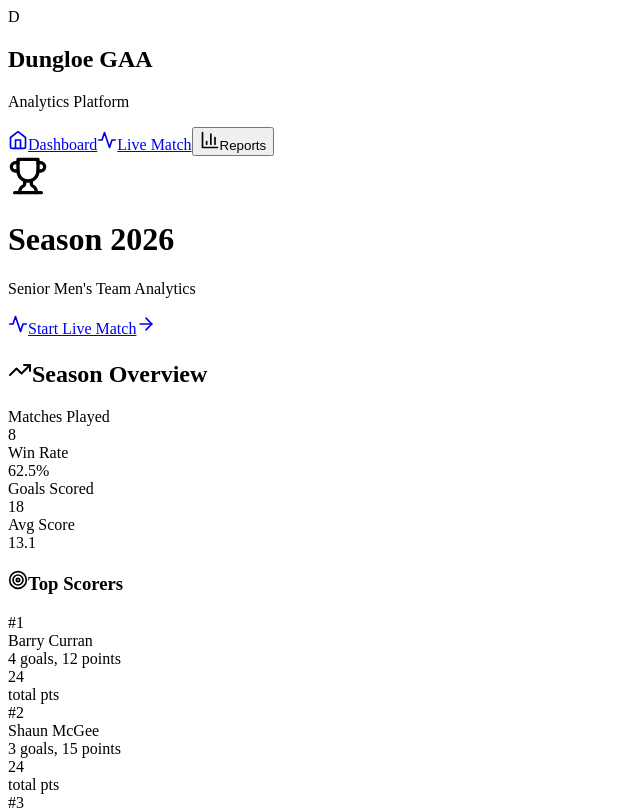
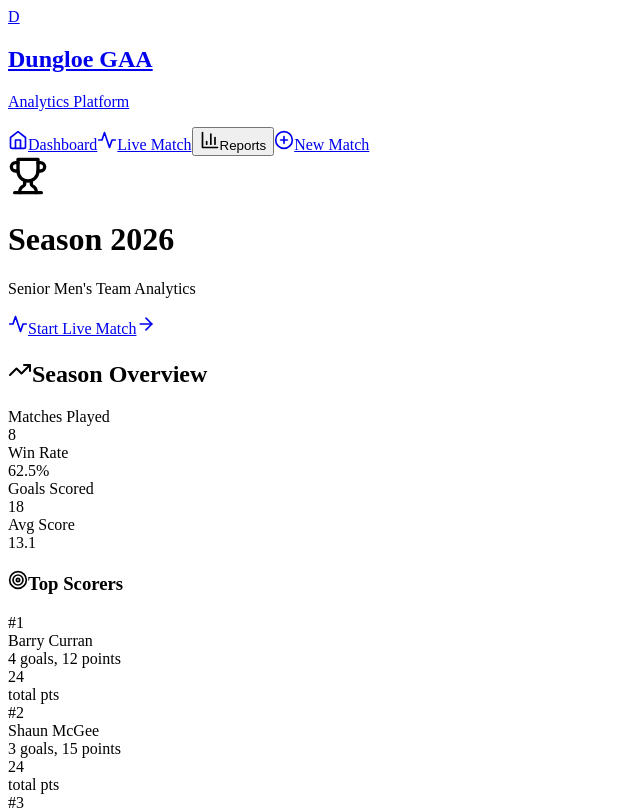
Before and after one commit to owenodgitpull/onestat-gaa-analytics, a React (Vite) app in the folder frontend/: page / in a window 1280 px wide. Shown: the top 810 px of the page, without its empty margins (0-640 px from the left). Built offline with nearby package versions, Linux system fonts and the light colour scheme; the HTML template or start-up script is replaced by a standard one.

Commit message:
feat: Enhance navigation with sticky header and better visibility
- Sticky navigation bar at top
- Larger, more prominent menu items
- Active state highlighting with glow
- 'New Match' CTA button
- Better hover states
- Glassmorphism with backdrop blur

```diff
--- a/frontend/src/components/Navigation.tsx
+++ b/frontend/src/components/Navigation.tsx
@@ -1,28 +1,37 @@
 import { Link, useLocation } from 'react-router-dom'
-import { Home, Activity, BarChart3 } from 'lucide-react'
+import { Home, Activity, BarChart3, PlusCircle } from 'lucide-react'
 
 export default function Navigation() {
   const location = useLocation()
 
+  const isActive = (path: string) => {
+    if (path === '/' && location.pathname === '/') return true
+    if (path !== '/' && location.pathname.startsWith(path)) return true
+    return false
+  }
+
   return (
-    <nav className="glass-card m-4 p-4">
-      <div className="container mx-auto flex items-center justify-between">
-        <div className="flex items-center space-x-2">
-          <div className="w-10 h-10 rounded-xl bg-gradient-to-br from-indigo-600 to-purple-600 flex items-center justify-center">
-            <span className="text-xl font-bold">D</span>
+    <nav className="sticky top-0 z-50 backdrop-blur-xl bg-slate-900/80 border-b border-white/10">
+      <div className="container mx-auto px-4">
+        <div className="flex items-center justify-between h-20">
+          {/* Logo */}
+          <Link to="/" className="flex items-center space-x-3 group">
+            <div className="w-12 h-12 rounded-xl bg-gradient-to-br from-indigo-600 to-purple-600 flex items-center justify-center transform group-hover:scale-105 transition-transform">
+              <span className="text-2xl font-bold">D</span>
             </div>
             <div>
-            <h1 className="text-xl font-bold">Dungloe GAA</h1>
+              <h1 className="text-xl font-bold text-white group-hover:text-gradient transition-colors">Dungloe GAA</h1>
               <p className="text-xs text-white/60">Analytics Platform</p>
             </div>
-        </div>
+          </Link>
 
+          {/* Navigation Links */}
           <div className="flex items-center space-x-2">
             <Link
               to="/"
-            className={`flex items-center space-x-2 px-4 py-2 rounded-xl transition-all ${
-              location.pathname === '/'
-                ? 'bg-indigo-600 text-white'
+              className={`flex items-center space-x-2 px-6 py-3 rounded-xl font-medium transition-all ${
+                isActive('/')
+                  ? 'bg-indigo-600 text-white shadow-lg shadow-indigo-600/50'
                   : 'bg-white/5 text-white/60 hover:bg-white/10 hover:text-white'
               }`}
             >
@@ -31,10 +40,10 @@ export default function Navigation() {
             </Link>
 
             <Link
-            to="/matches"
-            className={`flex items-center space-x-2 px-4 py-2 rounded-xl transition-all ${
-              location.pathname.includes('/match')
-                ? 'bg-indigo-600 text-white'
+              to="/match/new"
+              className={`flex items-center space-x-2 px-6 py-3 rounded-xl font-medium transition-all ${
+                isActive('/match')
+                  ? 'bg-indigo-600 text-white shadow-lg shadow-indigo-600/50'
                   : 'bg-white/5 text-white/60 hover:bg-white/10 hover:text-white'
               }`}
             >
@@ -42,10 +51,20 @@ export default function Navigation() {
               <span className="hidden sm:inline">Live Match</span>
             </Link>
 
-          <button className="flex items-center space-x-2 px-4 py-2 rounded-xl bg-white/5 text-white/60 hover:bg-white/10 hover:text-white transition-all">
+            <button className="flex items-center space-x-2 px-6 py-3 rounded-xl bg-white/5 text-white/60 hover:bg-white/10 hover:text-white font-medium transition-all">
               <BarChart3 size={20} />
               <span className="hidden sm:inline">Reports</span>
             </button>
+
+            {/* CTA Button */}
+            <Link
+              to="/match/new"
+              className="hidden lg:flex items-center space-x-2 px-6 py-3 rounded-xl bg-gradient-to-r from-emerald-600 to-teal-600 text-white font-medium shadow-lg hover:shadow-xl hover:from-emerald-700 hover:to-teal-700 transition-all ml-4"
+            >
+              <PlusCircle size={20} />
+              <span>New Match</span>
+            </Link>
+          </div>
         </div>
       </div>
     </nav>
```
Lines whose indentation alone changed are shown as unchanged.
